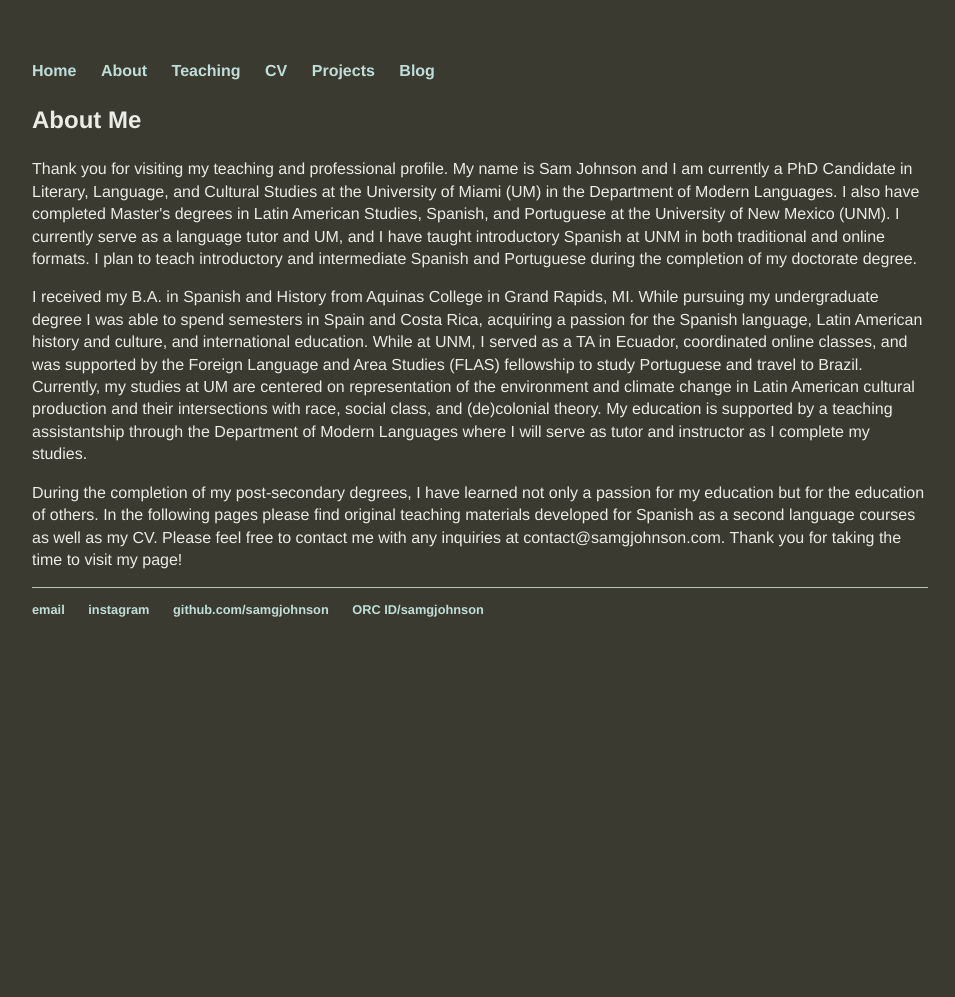
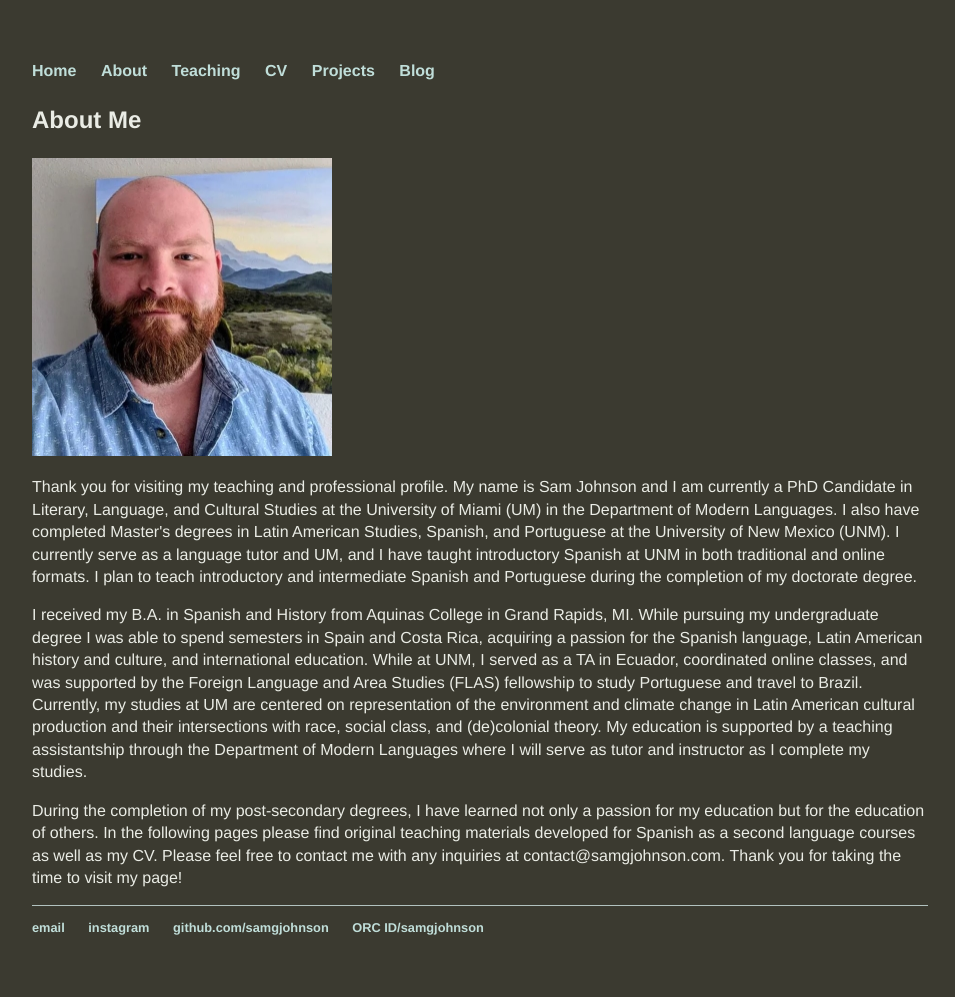
Before and after one commit to samgjohnson/samgjohnson.github.io, a Jekyll site: the page built from about/index.html, in a window 1280 px wide. Shown: the whole page, without its empty margins (160-1115 px from the left). Built offline with Jekyll 4.4.1, drawn with Linux system fonts in a browser that asks for light colours; before the commit the page ends 900 px from its top, so only the background shows below that.

Commit message:
Update index.html

```diff
--- a/about/index.html
+++ b/about/index.html
@@ -3,7 +3,7 @@
 title: About Me
 ---
 <h3>About Me </h3>
-<p>Thank you for visiting my teaching and professional profile. My name is Sam Johnson and I am currently a PhD Candidate in Literary, Language, and Cultural Studies at the University of Miami (UM) in the Department of Modern Languages. I also have completed Master's degrees in Latin American Studies, Spanish, and Portuguese at the University of New Mexico (UNM). I currently serve as a language tutor and UM, and I have taught introductory Spanish at UNM in both traditional and online formats. I plan to teach introductory and intermediate Spanish and Portuguese during the completion of my doctorate degree.</p>
+<img src="/assets/headshot2.JPG" style="width:300px;height:298px;"> <p>Thank you for visiting my teaching and professional profile. My name is Sam Johnson and I am currently a PhD Candidate in Literary, Language, and Cultural Studies at the University of Miami (UM) in the Department of Modern Languages. I also have completed Master's degrees in Latin American Studies, Spanish, and Portuguese at the University of New Mexico (UNM). I currently serve as a language tutor and UM, and I have taught introductory Spanish at UNM in both traditional and online formats. I plan to teach introductory and intermediate Spanish and Portuguese during the completion of my doctorate degree.</p>
 <p>I received my B.A. in Spanish and History from Aquinas College in Grand Rapids, MI. While pursuing my undergraduate degree I was able to spend semesters in Spain and Costa Rica, acquiring a passion for the Spanish language, Latin American history and culture, and international education. While at UNM, I served as a TA in Ecuador, coordinated online classes, and was supported by the Foreign Language and Area Studies (FLAS) fellowship to study Portuguese and travel to Brazil. Currently, my studies at UM are centered on representation of the environment and climate change in Latin American cultural production and their intersections with race, social class, and (de)colonial theory. My education is supported by a teaching assistantship through the Department of Modern Languages where I will serve as tutor and instructor as I complete my studies.</p>
 <p> During the completion of my post-secondary degrees, I have learned not only a passion for my education but for the education of others. In the following pages please find original teaching materials developed for Spanish as a second language courses as well as my CV.
 Please feel free to contact me with any inquiries at contact@samgjohnson.com. Thank you for taking the time to visit my page!</p>
```
